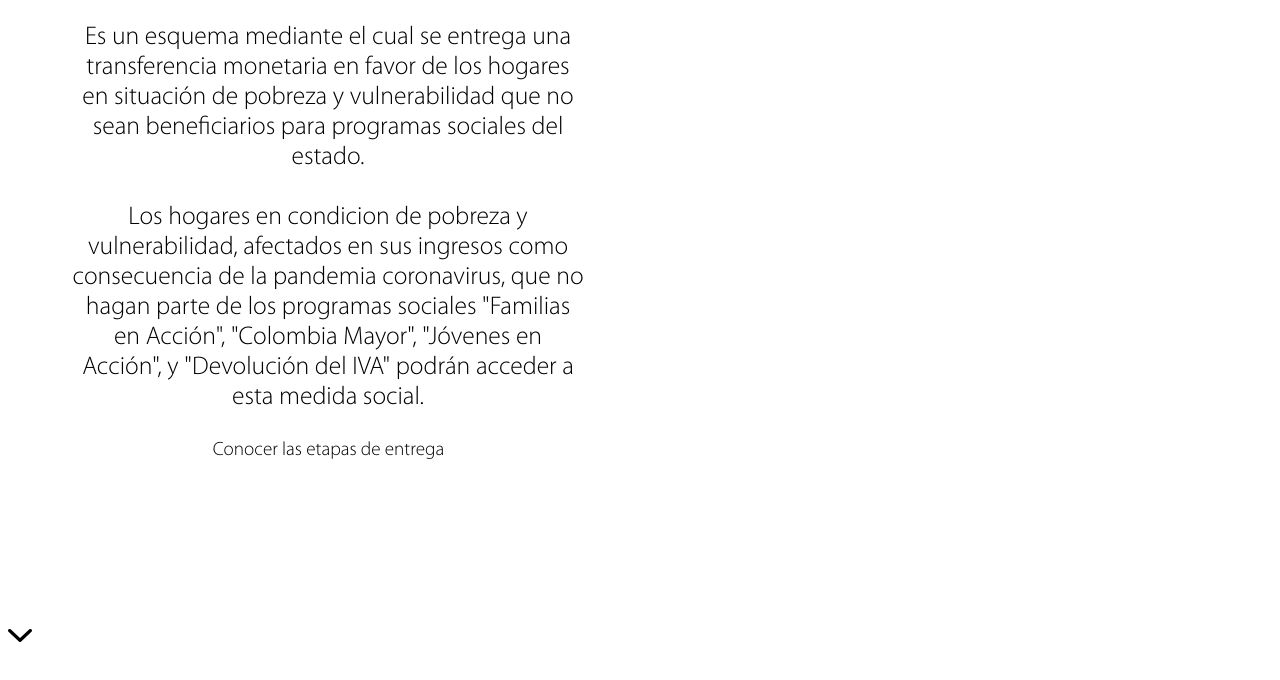
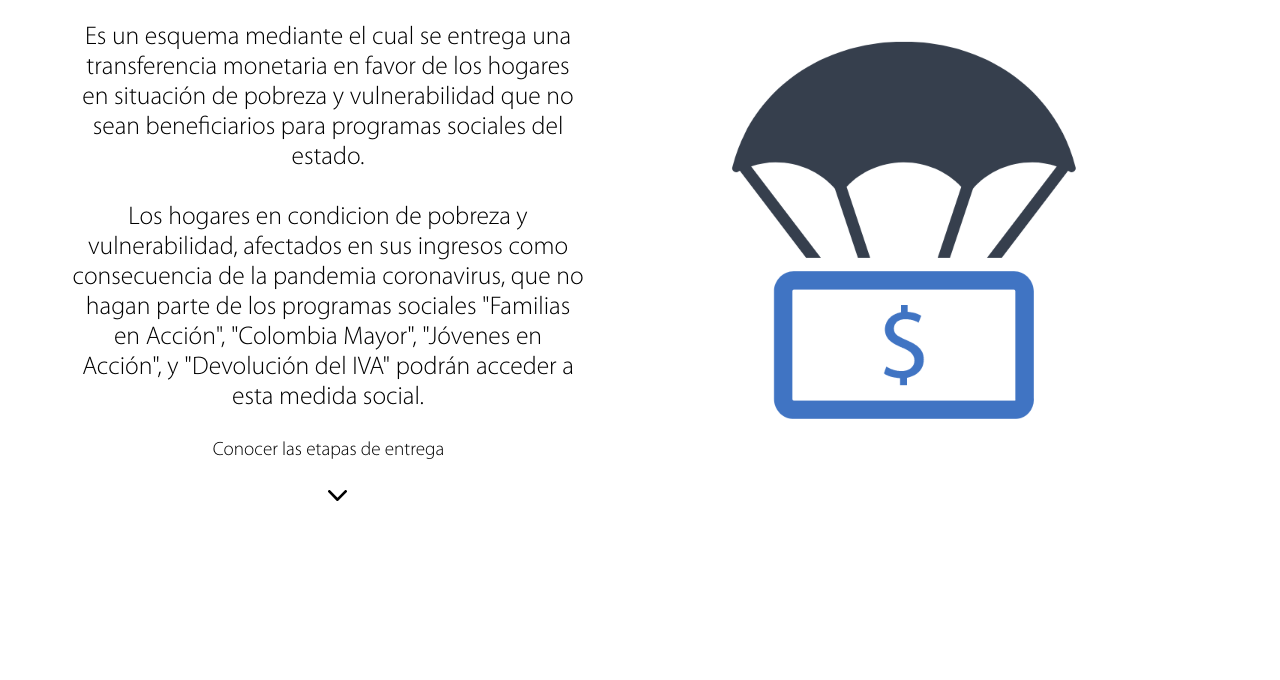
Before and after one commit to Maria-Juliana-Saavedra-Mejia/Examen_HTML_SaavedraMaria, a plain HTML site: page index.html in a window 1280 px wide. Shown: the part 954-1634 px from the top of the page. Before the commit the page ends 1608 px from the top, so only its background shows below. Drawn offline with Linux system fonts and the light colour scheme.

Commit message:
feat :sparkles: ingreso solidario final update

```diff
--- a/index.html
+++ b/index.html
@@ -69,7 +69,8 @@
                 podrán acceder a esta medida social.
             </div>
             <div class="seccion2__TEXT--Conocer">Conocer las etapas de entrega</div>
-            <div class="seccion2__TEXT--Conocer--img1"><img src="./Img/flechas.svg"/></div>
+            <a><div class="seccion2__TEXT--Conocer--img1"><img class="img2" src="./Img/flechas.svg"/></div></a>
+            <div class="seccion2__TEXT--Conocer--img2"><img class="img3" src="./Img/dineroconparacaidas.png"/></div>
 
         </div>
         <div class="seccion2__IMAGE">
--- a/style/style.css
+++ b/style/style.css
@@ -319,3 +319,15 @@
     top: -13vw;
     left: 16vw;
 }
+.img2{
+    position: relative;
+    width: 1.5vw;
+    left: 25vw;
+    top: -11vw;
+}
+.img3{
+    position: relative;
+    width: 60vw;
+    left: 40vw;
+    top: -55vw;
+}
```
Also changed, not shown: Img/dineroconparacaidas.png (renamed from Img/Diseño sin título.png).
